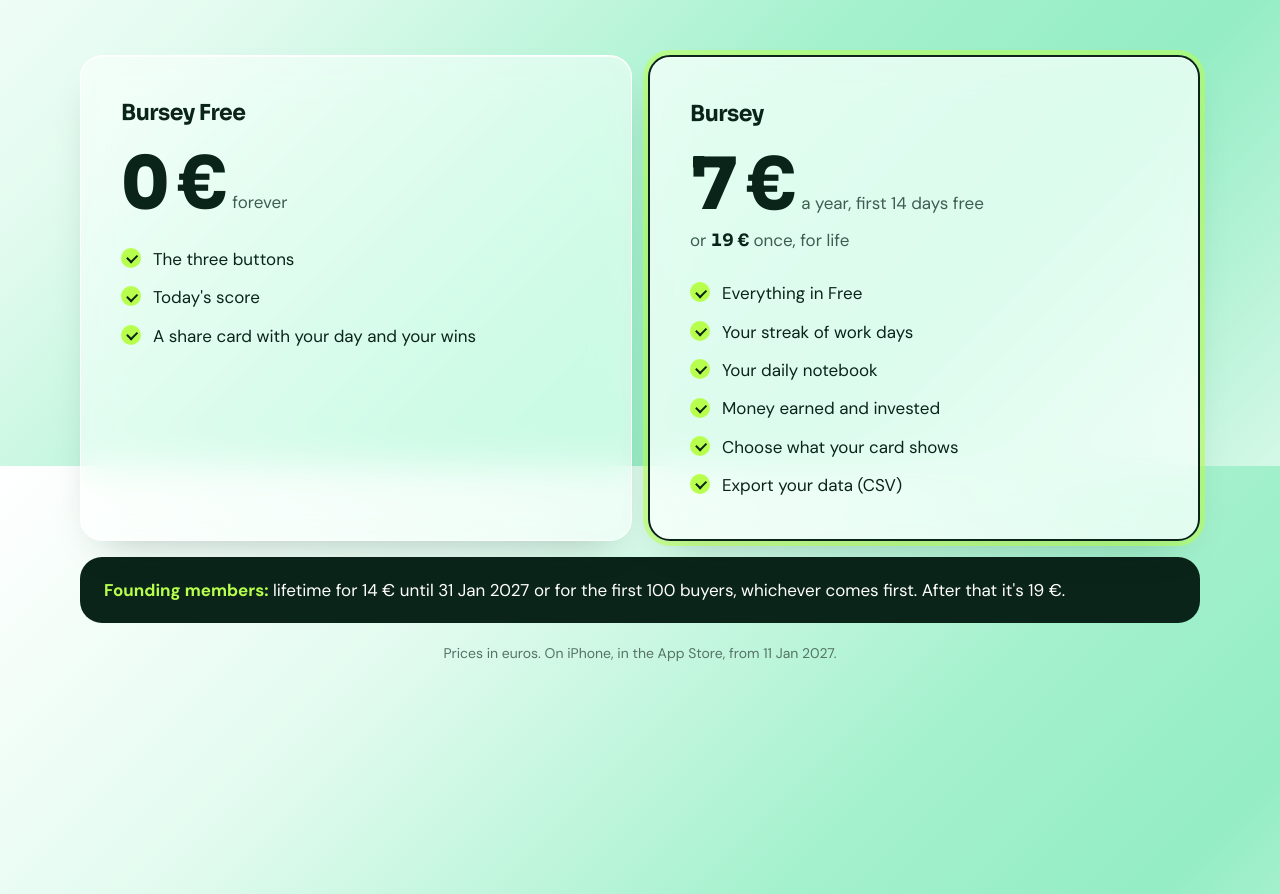
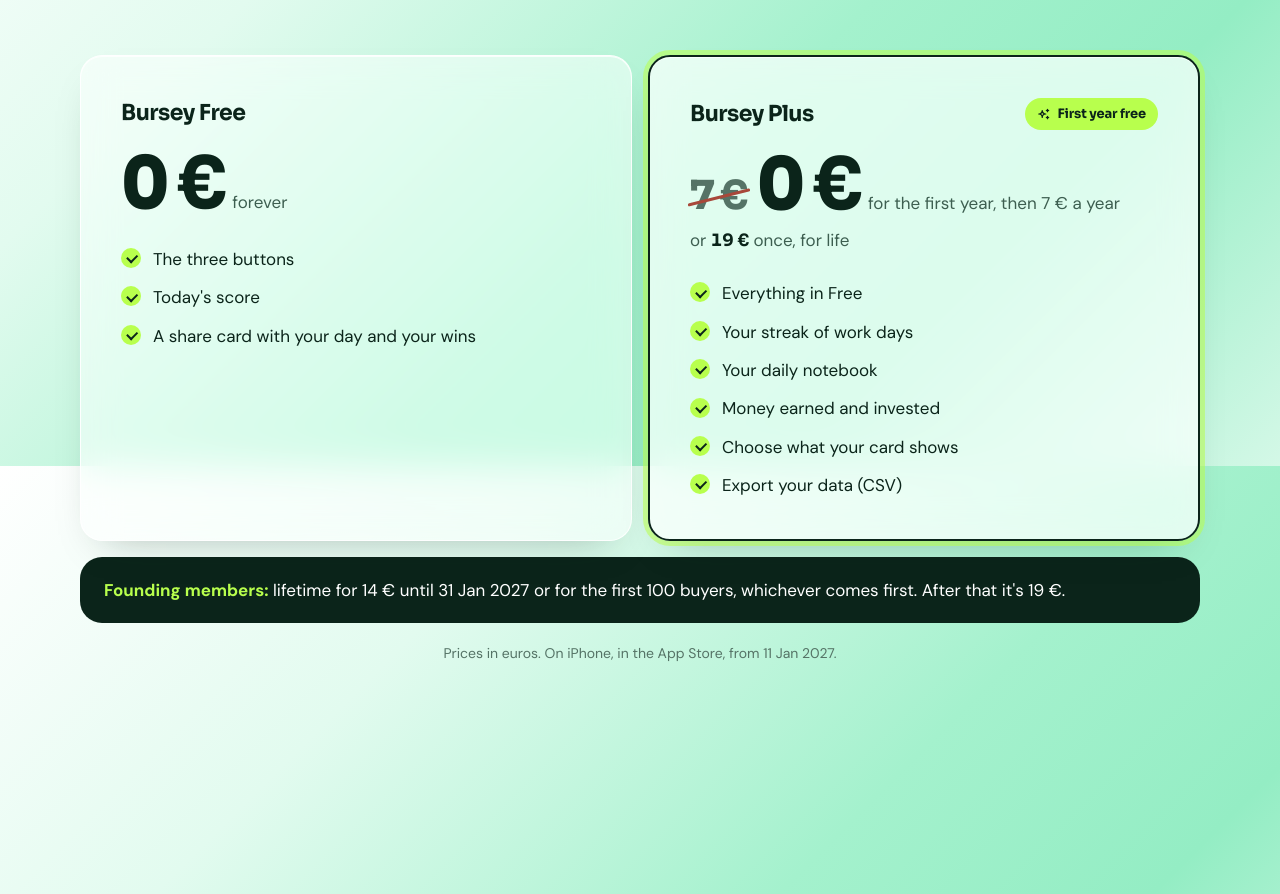
Before and after one commit to thanglee1803-coder/bursey-site, a plain HTML site: page index.html in a window 1280 px wide. Shown: the part 10734-11628 px from the top of the page. Drawn offline with Linux system fonts and the light colour scheme; animation ran at ten frames a second.

Commit message:
Update site
Co-Authored-By: Claude Opus 5.5 <noreply@anthropic.com>

```diff
--- a/css/style.css
+++ b/css/style.css
@@ -434,6 +434,10 @@ b, .num { font-variant-numeric: tabular-nums; }
 .plan__price { margin-top: 18px; display: flex; align-items: baseline; gap: 10px; flex-wrap: wrap; }
 .plan__price b { font-family: var(--display); font-weight: 800; font-size: clamp(48px, 6vw, 72px); line-height: 1; letter-spacing: -.05em; }
 .plan__price span, .plan__or { color: var(--ink-2); }
+.plan__head { display: flex; align-items: center; justify-content: space-between; gap: 12px; flex-wrap: wrap; }
+.plan__badge { display: inline-flex; align-items: center; gap: 6px; padding: 6px 12px; border-radius: 99px; background: var(--lime); font-family: var(--display); font-weight: 700; font-size: 13px; letter-spacing: -.01em; white-space: nowrap; }
+.plan__was { position: relative; font-family: var(--display); font-weight: 800; font-size: clamp(28px, 3.4vw, 40px); line-height: 1; letter-spacing: -.04em; color: var(--slate); text-decoration: none; }
+.plan__was::after { content: ""; position: absolute; left: -6%; right: -6%; top: 52%; height: 3px; margin-top: -1.5px; border-radius: 2px; background: var(--brick); transform: rotate(-14deg); }
 .plan__or { margin-top: 6px; }
 .plan__or b { color: var(--ink); font-family: var(--display); }
 .plan ul { margin-top: 26px; display: grid; gap: 12px; }
--- a/index.html
+++ b/index.html
@@ -305,8 +305,8 @@
         </ul>
       </article>
       <article class="card plan plan--paid" data-glide>
-        <h3>Bursey</h3>
-        <p class="plan__price"><b>7 €</b><span>a year, first 14 days free</span></p>
+        <div class="plan__head"><h3>Bursey Plus</h3><span class="plan__badge"><svg width="14" height="14" aria-hidden="true"><use href="#i-sparkles"/></svg>First year free</span></div>
+        <p class="plan__price"><s class="plan__was" aria-label="was 7 euros">7 €</s><b>0 €</b><span>for the first year, then 7 € a year</span></p>
         <p class="plan__or">or <b>19 €</b> once, for life</p>
         <ul>
           <li>Everything in Free</li>
```
